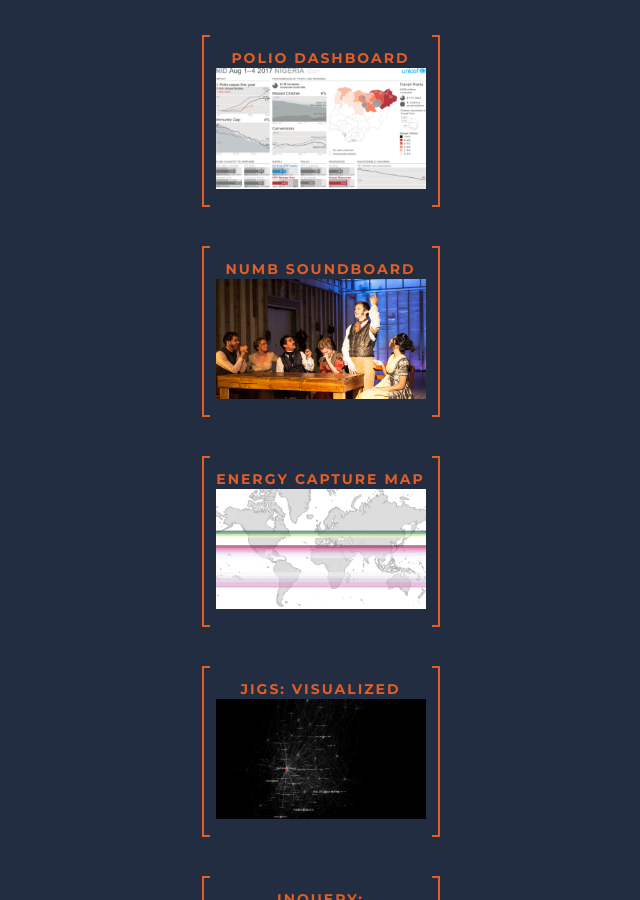
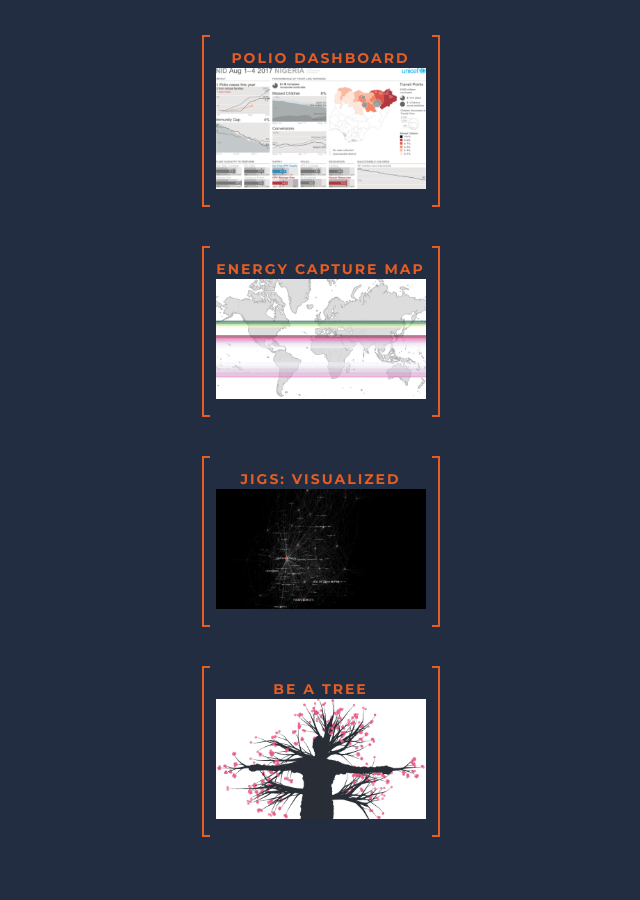
Before and after one commit to darthmall/darthmall.github.io, a Jekyll site: the page built from index.html, in a window 1280 px wide and 900 px high, scrolled down 1089 px. Shown: the whole window, without its empty margins (121-761 px from the left). Built offline with Jekyll 4.4.1, drawn with Linux system fonts in a browser that asks for light colours; nearby versions of some CDN libraries; some of the changed text lies outside the part shown.

Commit message:
Hide a couple of projects

```diff
--- a/index.html
+++ b/index.html
@@ -6,10 +6,12 @@ classes: home
 <nav>
   {% assign projects = site.projects | sort: 'order' | reverse %}
   {% for project in projects %}
-    <a href="{{ project.url }}">
-      <p>{{ project.title }}</p>
-      {% capture thumbnail %}assets/img/{{ project.thumbnail }}{% endcapture %}
-      <img src="{{ thumbnail | relative_url }}" alt="{{ project.title }}: {{ project.abstract }}">
-    </a>
+    {% if project.hidden != true %}
+      <a href="{{ project.url }}">
+        <p>{{ project.title }}</p>
+        {% capture thumbnail %}assets/img/{{ project.thumbnail }}{% endcapture %}
+        <img src="{{ thumbnail | relative_url }}" alt="{{ project.title }}: {{ project.abstract }}">
+      </a>
+    {% endif %}
   {% endfor %}
 </nav>
```
Also changed, not shown: _projects/inquery.md (+1 -0 lines), _projects/numb_soundboard.md (+1 -0 lines).
